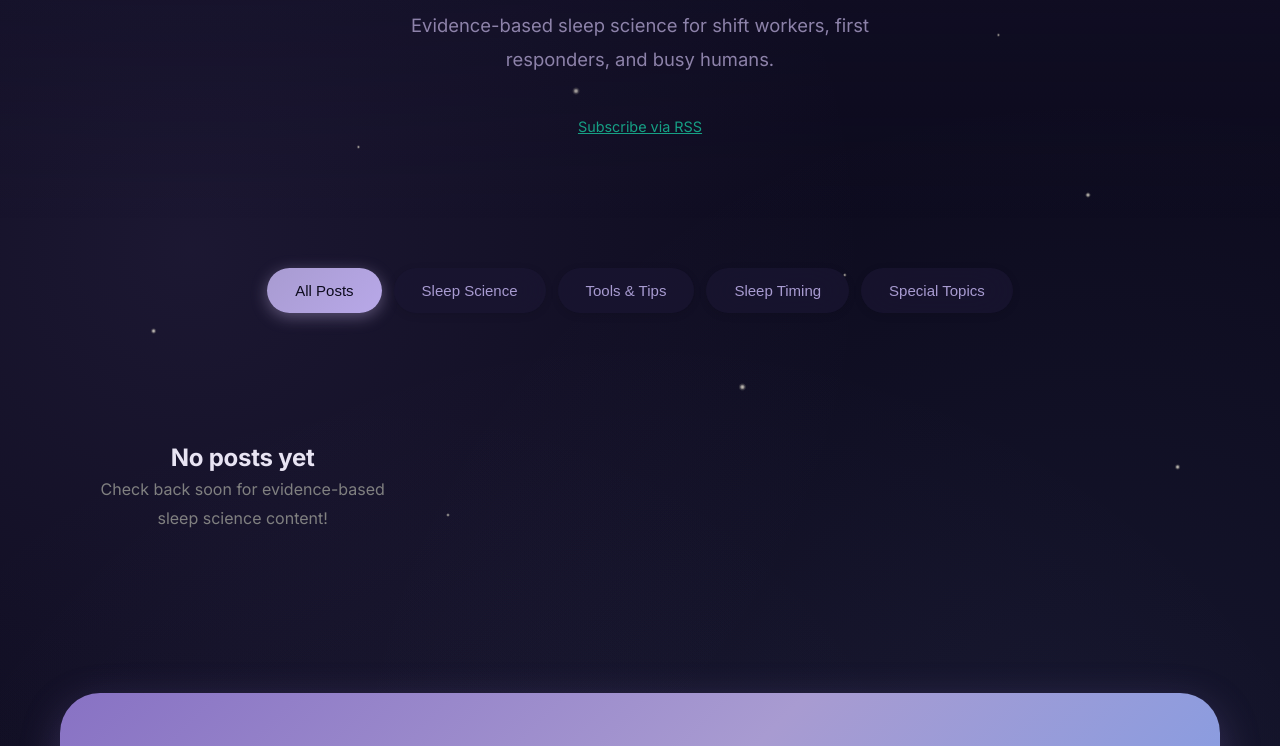
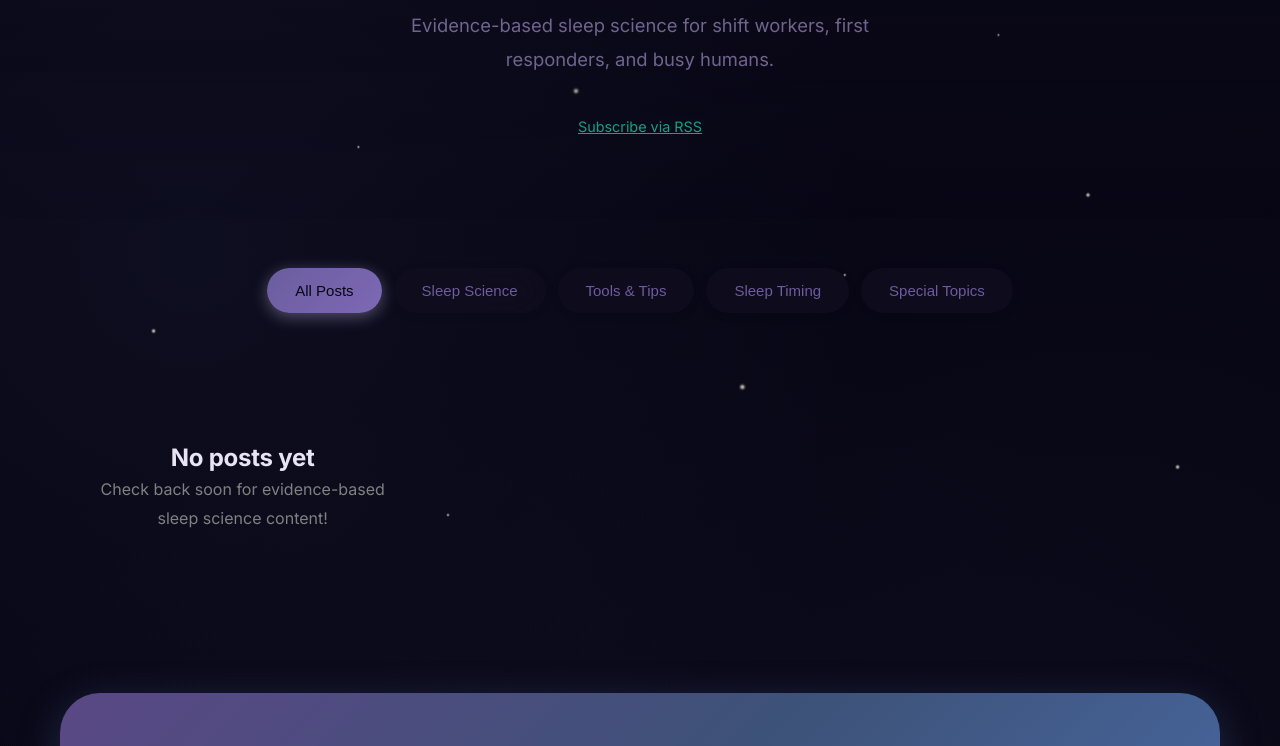
Before and after one commit to jadenschwartz22-ops/sleepmedic-blog, a website: page blog/index.html in a window 1280 px wide. Shown: the part 189-935 px from the top of the page. Drawn offline with Linux system fonts and the light colour scheme.

Commit message:
feat: much darker blues and purples for deep night sky theme
- Ultra deep midnight blue-purple background (#080614)
- Much darker accent blues (periwinkle #4a6ba8, midnight #3d5278)
- Darker purple tones (lavender #6b5d9e, lilac #7d68b5, deep-purple #5a4885)
- Reduced glow intensities for deeper night atmosphere
- Very dark translucent panels
- True deep night sky aesthetic

```diff
--- a/blog/_shared-styles.css
+++ b/blog/_shared-styles.css
@@ -2,19 +2,19 @@
 
 :root {
   /* Deep Night Sky - Darker Blues & Purples */
-  --bg: #0d0b1e;  /* Very deep midnight purple */
-  --bg-light: #1a1633;  /* Deep night blue */
-  --panel: rgba(26, 22, 51, 0.7);  /* Deep translucent panels */
+  --bg: #080614;  /* Ultra deep midnight blue-purple */
+  --bg-light: #0f0d1e;  /* Very dark night blue */
+  --panel: rgba(15, 13, 30, 0.8);  /* Very dark translucent panels */
   --ink: #e8e4f3;  /* Soft white with purple tint */
-  --muted: #9b8fb8;  /* Muted purple-gray */
-  --line: rgba(155, 143, 184, 0.15);
+  --muted: #7a6f9b;  /* Darker muted purple-gray */
+  --line: rgba(122, 111, 155, 0.15);
 
-  /* Rich Night Accents - Deeper tones */
-  --lavender: #a89bd1;  /* Deep lavender */
-  --periwinkle: #7a9de8;  /* Rich periwinkle */
-  --lilac: #b8a8e8;  /* Deep lilac */
-  --midnight-blue: #5b7ab8;  /* Midnight blue */
-  --deep-purple: #8872c4;  /* Deep purple */
+  /* Rich Night Accents - Much Darker Blues */
+  --lavender: #6b5d9e;  /* Much darker lavender */
+  --periwinkle: #4a6ba8;  /* Much darker periwinkle blue */
+  --lilac: #7d68b5;  /* Much darker lilac */
+  --midnight-blue: #3d5278;  /* Very dark midnight blue */
+  --deep-purple: #5a4885;  /* Much darker purple */
   --moon: #fef6d8;  /* Warm moon glow */
   --star: #ffffff;  /* Pure white stars */
   --star-glow: rgba(254, 246, 216, 0.7);  /* Warm star glow */
@@ -36,11 +36,11 @@ body {
   font-family: 'Inter', -apple-system, BlinkMacSystemFont, 'Segoe UI', sans-serif;
   background: var(--bg);
   background-image:
-    /* Deep night glows */
-    radial-gradient(circle at 15% 30%, rgba(136, 114, 196, 0.12) 0%, transparent 45%),
-    radial-gradient(circle at 85% 70%, rgba(122, 157, 232, 0.08) 0%, transparent 50%),
-    radial-gradient(circle at 50% 90%, rgba(184, 168, 232, 0.06) 0%, transparent 55%),
-    radial-gradient(circle at 30% 80%, rgba(91, 122, 184, 0.05) 0%, transparent 40%);
+    /* Very deep night glows - much darker blues */
+    radial-gradient(circle at 15% 30%, rgba(74, 107, 168, 0.08) 0%, transparent 45%),
+    radial-gradient(circle at 85% 70%, rgba(61, 82, 120, 0.06) 0%, transparent 50%),
+    radial-gradient(circle at 50% 90%, rgba(90, 72, 133, 0.05) 0%, transparent 55%),
+    radial-gradient(circle at 30% 80%, rgba(58, 68, 98, 0.04) 0%, transparent 40%);
   color: var(--ink);
   line-height: 1.8;
   -webkit-font-smoothing: antialiased;
--- a/blog/index.html
+++ b/blog/index.html
@@ -34,7 +34,7 @@
       position: relative;
       text-align: center;
       padding: 100px 20px 80px;
-      background: linear-gradient(180deg, rgba(26, 22, 51, 0.4) 0%, transparent 100%);
+      background: linear-gradient(180deg, rgba(15, 13, 30, 0.5) 0%, transparent 100%);
       border-bottom: none;
       overflow: hidden;
     }
@@ -112,9 +112,9 @@
     }
 
     .filter-btn:hover {
-      background: rgba(136, 114, 196, 0.2);
+      background: rgba(74, 107, 168, 0.25);
       transform: translateY(-3px) scale(1.02);
-      box-shadow: 0 8px 24px rgba(136, 114, 196, 0.25);
+      box-shadow: 0 8px 24px rgba(74, 107, 168, 0.3);
     }
 
     .filter-btn.active {
@@ -134,7 +134,7 @@
       background: var(--panel);
       border-radius: var(--radius-lg);
       overflow: hidden;
-      border: 1px solid rgba(136, 114, 196, 0.15);
+      border: 1px solid rgba(74, 107, 168, 0.2);
       transition: all 0.4s cubic-bezier(0.4, 0, 0.2, 1);
       display: flex;
       flex-direction: column;
@@ -143,9 +143,9 @@
 
     .post-card:hover {
       transform: translateY(-8px) scale(1.01);
-      box-shadow: 0 20px 60px rgba(136, 114, 196, 0.3);
+      box-shadow: 0 20px 60px rgba(74, 107, 168, 0.35);
       border-color: var(--deep-purple);
-      background: rgba(26, 22, 51, 0.9);
+      background: rgba(15, 13, 30, 0.95);
     }
 
     .post-card-content {
@@ -207,12 +207,12 @@
     }
 
     .newsletter-section {
-      background: linear-gradient(135deg, var(--deep-purple), var(--lavender), var(--periwinkle));
+      background: linear-gradient(135deg, var(--deep-purple), var(--midnight-blue), var(--periwinkle));
       border-radius: var(--radius-lg);
       padding: 56px 40px;
       text-align: center;
       margin-bottom: 60px;
-      box-shadow: 0 12px 40px rgba(136, 114, 196, 0.3);
+      box-shadow: 0 12px 40px rgba(74, 107, 168, 0.35);
     }
 
     .newsletter-section h2 {
```
